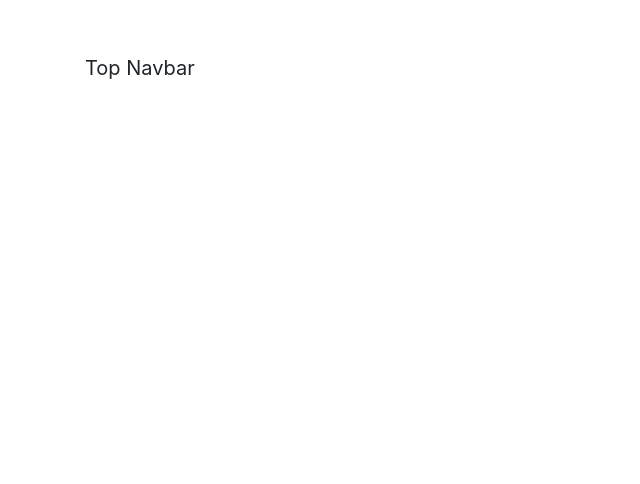
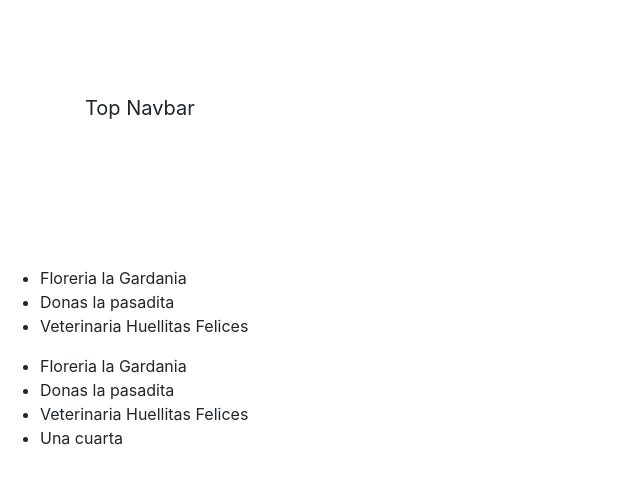
Before and after one commit to Warsouler/AngularDev, an Angular app: page /linkforeach in a window 1280 px wide. Before the commit this address led to /. Shown: the top 484 px of the page, without its empty margins (0-640 px from the left). Built offline with nearby package versions, Linux system fonts and the light colour scheme.

Commit message:
for and if directives

```diff
--- a/src/app/app.routing.ts
+++ b/src/app/app.routing.ts
@@ -1,11 +1,15 @@
+import { ForeachComponent } from './foreach/foreach.component';
 import { Link3Component } from './link3/link3.component';
 import { Link2Component } from './link2/link2.component';
 import { Link1Component } from './link1/link1.component';
+import { IffComponent } from './iff/iff.component';
 import { Routes } from '@angular/router';
 
 export const appRoutes: Routes = [
 { path: 'link1', component: Link1Component},
 { path: 'link2', component: Link2Component},
 { path: 'link3', component: Link3Component},
+{ path: 'linkforeach', component: ForeachComponent},
+{ path: 'linkiff', component: IffComponent},
 
 ];
--- /dev/null
+++ b/src/app/foreach/foreach.component.html
@@ -0,0 +1,10 @@
+<ul>
+  <li>Floreria la Gardania</li>
+  <li>Donas la pasadita</li>
+  <li>Veterinaria Huellitas Felices</li>
+</ul>
+
+<ul>
+  <!-- Las directivas arrancan con * y tienen camelCase, luego usamos let para cada uno de los objetos lugar en el arreglo lugares -->
+    <li *ngFor="let lugar of lugares">{{lugar.nombre}}</li>
+  </ul>
--- /dev/null
+++ b/src/app/foreach/foreach.component.ts
@@ -0,0 +1,21 @@
+import { Component, OnInit } from '@angular/core';
+
+@Component({
+  selector: 'app-foreach',
+  templateUrl: './foreach.component.html',
+  styleUrls: ['./foreach.component.css']
+})
+export class ForeachComponent implements OnInit {
+// con any agarramos cualquier tipo de objetos
+  lugares:any=[
+    {nombre:'Floreria la Gardania'},
+    {nombre:'Donas la pasadita'},
+    {nombre:'Veterinaria Huellitas Felices'},
+    {nombre:'Una cuarta'}
+  ]
+  constructor() { }
+
+  ngOnInit() {
+  }
+
+}
--- /dev/null
+++ b/src/app/iff/iff.component.html
@@ -0,0 +1,9 @@
+<ul>
+    <!-- Las directivas arrancan con * y tienen camelCase, luego usamos let para cada uno de los objetos lugar en el arreglo lugares -->
+    <!-- No podemos meter dos directivas en la misma etiqueta html por lo tanto usamos un ng-container para contener el for y otro para el if -->
+
+    <ng-container *ngFor="let lugar of lugares">
+      <li *ngIf="lugar.active" >{{lugar.nombre + " está activo"}}</li>
+      <li *ngIf="!lugar.active" >{{lugar.nombre + " está inactivo"}}</li>
+    </ng-container>
+</ul>
--- /dev/null
+++ b/src/app/iff/iff.component.ts
@@ -0,0 +1,20 @@
+import { Component, OnInit } from '@angular/core';
+
+@Component({
+  selector: 'app-iff',
+  templateUrl: './iff.component.html',
+  styleUrls: ['./iff.component.css']
+})
+export class IffComponent implements OnInit {
+  lugares:any=[
+    {active:true, nombre:'Floreria la Gardania'},
+    {active:false,nombre:'Donas la pasadita'},
+    {active:true, nombre:'Veterinaria Huellitas Felices'},
+    {active:false, nombre:'Una cuarta'}
+  ]
+  constructor() { }
+
+  ngOnInit() {
+  }
+
+}
--- a/src/app/top-nav-bar/top-nav-bar.component.html
+++ b/src/app/top-nav-bar/top-nav-bar.component.html
@@ -5,6 +5,9 @@
             <li class="nav-item"><a class="nav-link" routerLink="link1">Link 1</a></li>
             <li class="nav-item"><a class="nav-link" routerLink="link2">Link 2</a></li>
             <li class="nav-item"><a class="nav-link" routerLink="link3">Link 3</a></li>
+            <li class="nav-item"><a class="nav-link" routerLink="linkforeach">For Each Component</a></li>
+            <li class="nav-item"><a class="nav-link" routerLink="linkiff">linkiff</a></li>
+
         </ul>
     </div>
 </nav>
```
Also changed, not shown: src/app/app.module.ts (+5 -2 lines), src/app/foreach/foreach.component.css (added), src/app/iff/iff.component.css (added), 2 other files (tests, documents, lock files or other folders).
